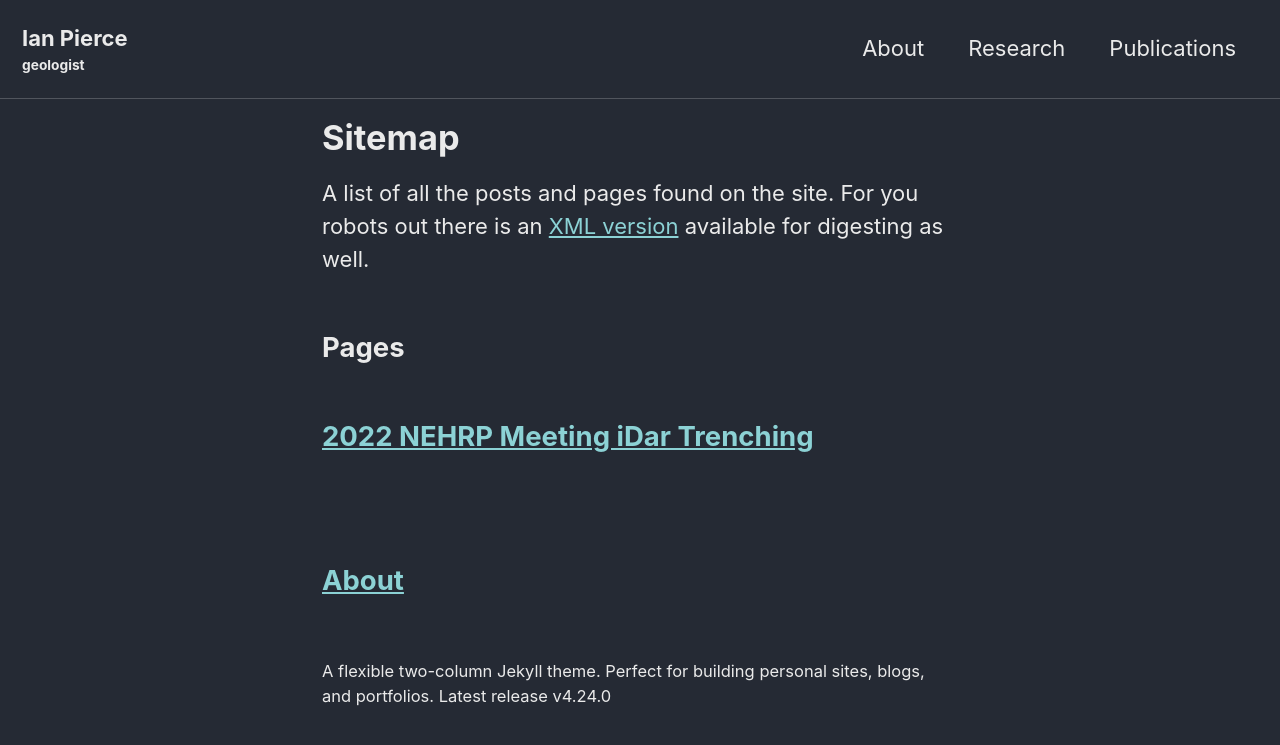
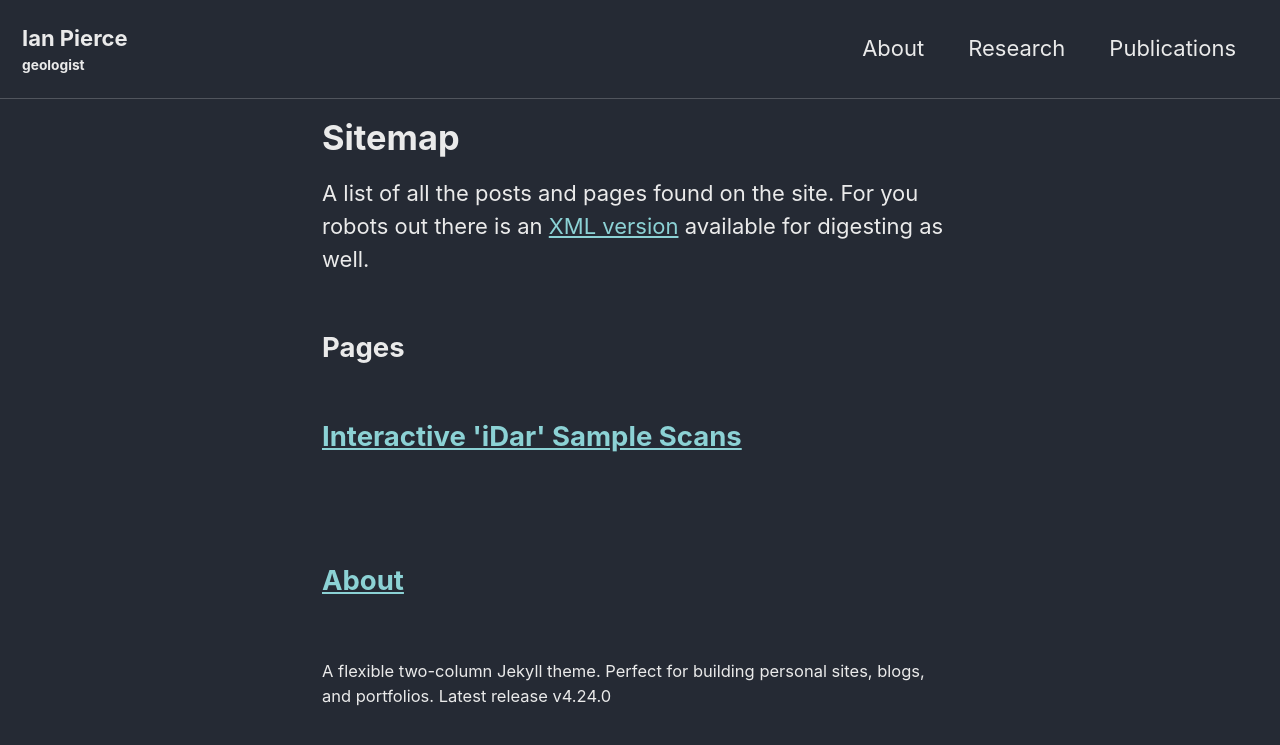
Before and after one commit to Neotectonic/Neotectonic.github.io, a Jekyll site: the page built from docs/_pages/sitemap.md, in a window 1280 px wide and 900 px high. Shown: the top 745 px of the window. Built offline with Jekyll 4.4.1, drawn with Linux system fonts in a browser that asks for light colours; cached includes are drawn as plain includes.

Commit message:
Update 2022NEHRP.md

```diff
--- a/docs/_pages/2022NEHRP.md
+++ b/docs/_pages/2022NEHRP.md
@@ -1,5 +1,5 @@
 ---
-title: 2022 NEHRP Meeting iDar Trenching
+title: Interactive 'iDar' Sample Scans
 permalink: /idar/
 ---
 
```
